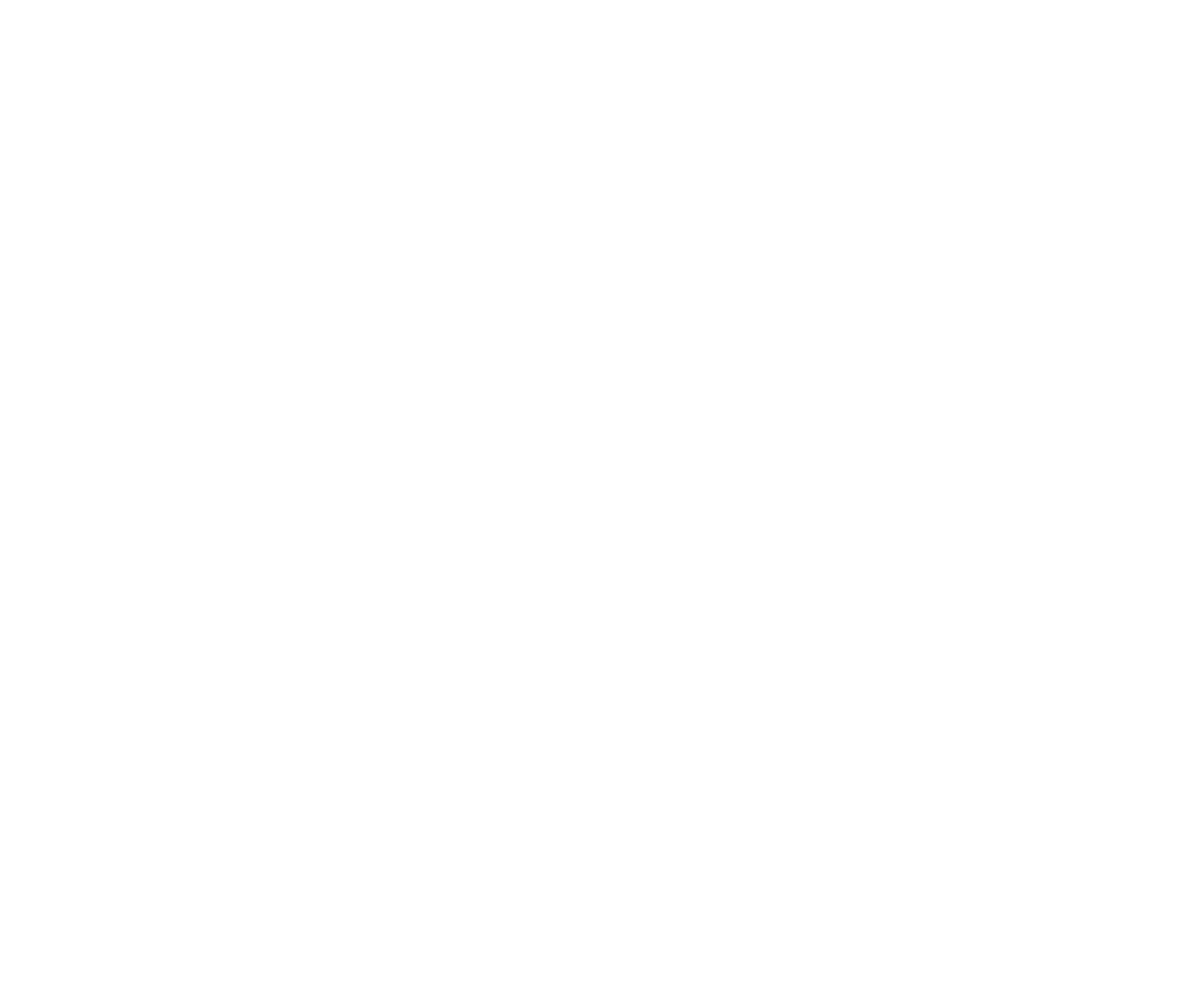
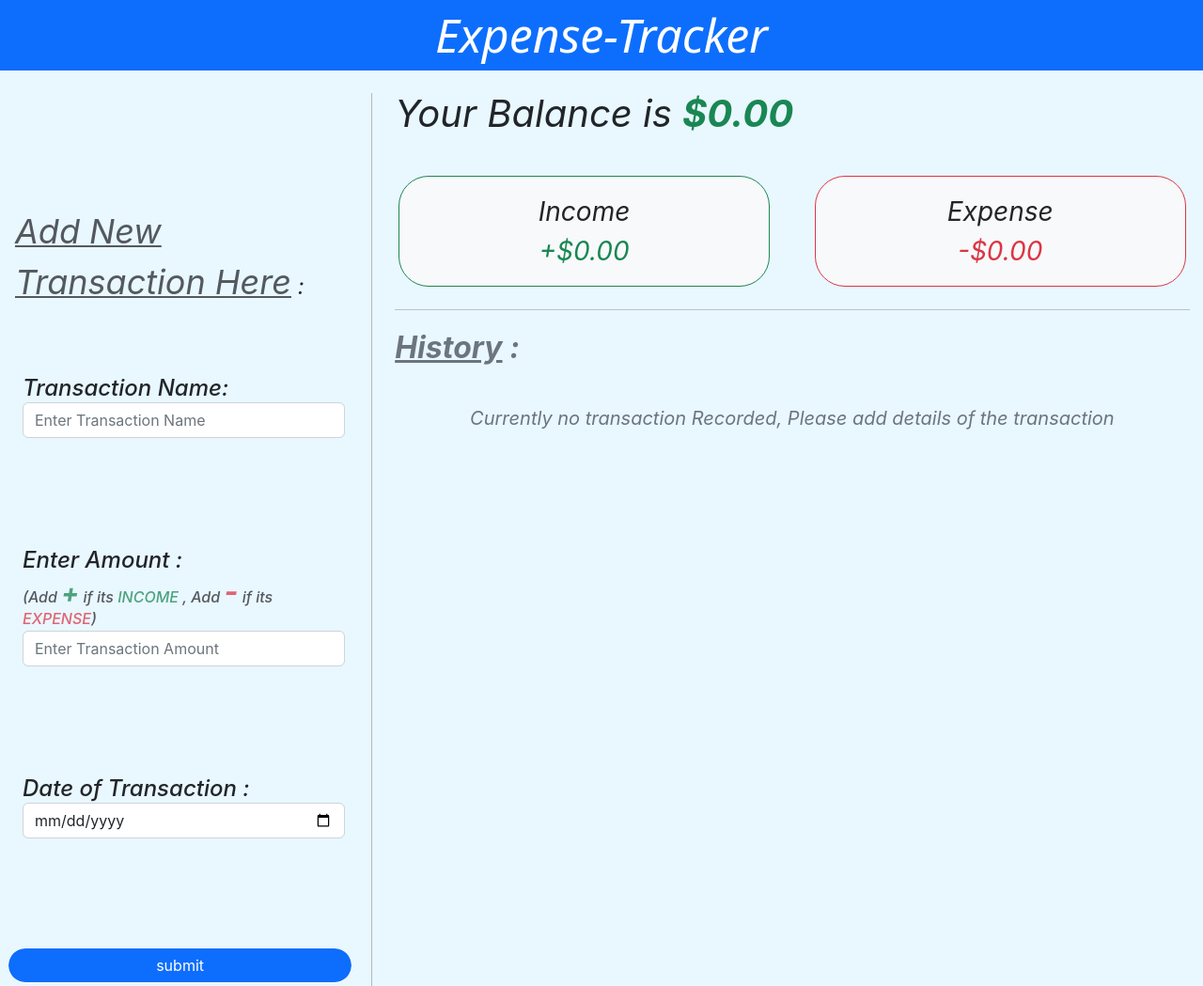
Before and after one commit to kiran8688/react-Expense-Tracker, a plain HTML site: page index.html in a window 1280 px wide. Shown: the top 1049 px of the page at 94% size. Before the commit the page ends 800 px from the top, so only its background shows below. Drawn offline with nearby package versions, Linux system fonts and the light colour scheme; the site is published under a folder, as on GitHub Pages, so addresses that start at the root find nothing.

Commit message:
Added ./

```diff
--- a/index.html
+++ b/index.html
@@ -1 +1 @@
-<!doctype html><html lang="en"><head><meta charset="utf-8"/><link rel="icon" href="/favicon.ico"/><meta name="viewport" content="width=device-width,initial-scale=1"/><meta name="theme-color" content="#000000"/><meta name="description" content="Web site created using create-react-app"/><link rel="apple-touch-icon" href="/logo192.png"/><link rel="manifest" href="/manifest.json"/><link rel="stylesheet" href="https://cdn.jsdelivr.net/npm/bootstrap@5.2.0-beta1/dist/css/bootstrap.min.css"><title>React App</title><script defer="defer" src="/static/js/main.352907e0.js"></script><link href="/static/css/main.3496b612.css" rel="stylesheet"></head><body><noscript>You need to enable JavaScript to run this app.</noscript><div id="root"></div></body></html>
+<!doctype html><html lang="en"><head><meta charset="utf-8"/><link rel="icon" href="/favicon.ico"/><meta name="viewport" content="width=device-width,initial-scale=1"/><meta name="theme-color" content="#000000"/><meta name="description" content="Web site created using create-react-app"/><link rel="apple-touch-icon" href="/logo192.png"/><link rel="manifest" href="./manifest.json"/><link rel="stylesheet" href="https://cdn.jsdelivr.net/npm/bootstrap@5.2.0-beta1/dist/css/bootstrap.min.css"><title>React App</title><script defer="defer" src="./static/js/main.352907e0.js"></script><link href="./static/css/main.3496b612.css" rel="stylesheet"></head><body><noscript>You need to enable JavaScript to run this app.</noscript><div id="root"></div></body></html>
```
